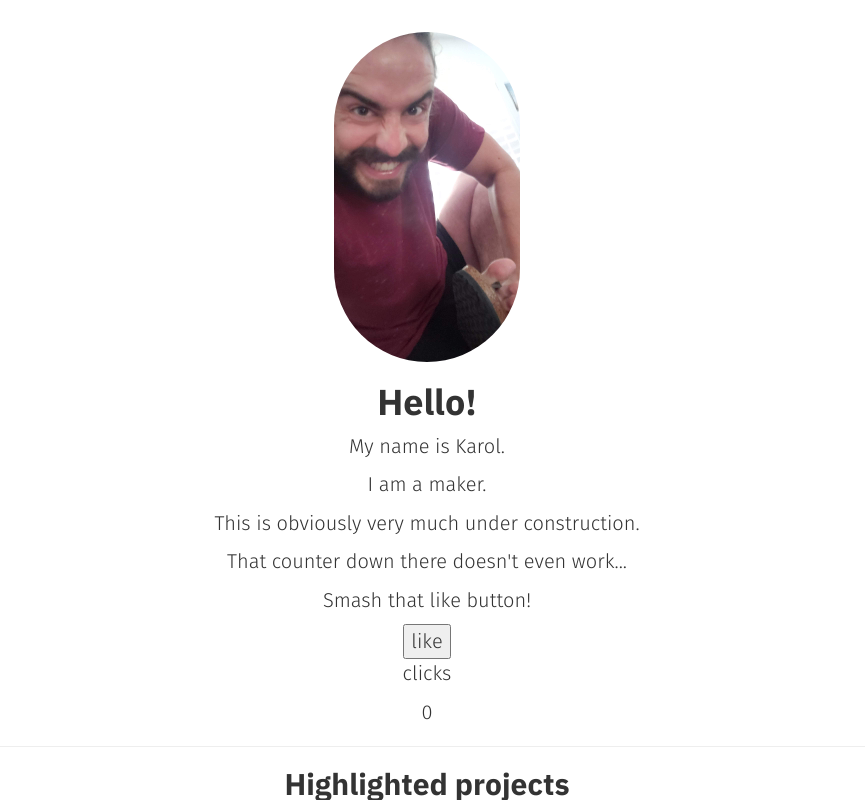
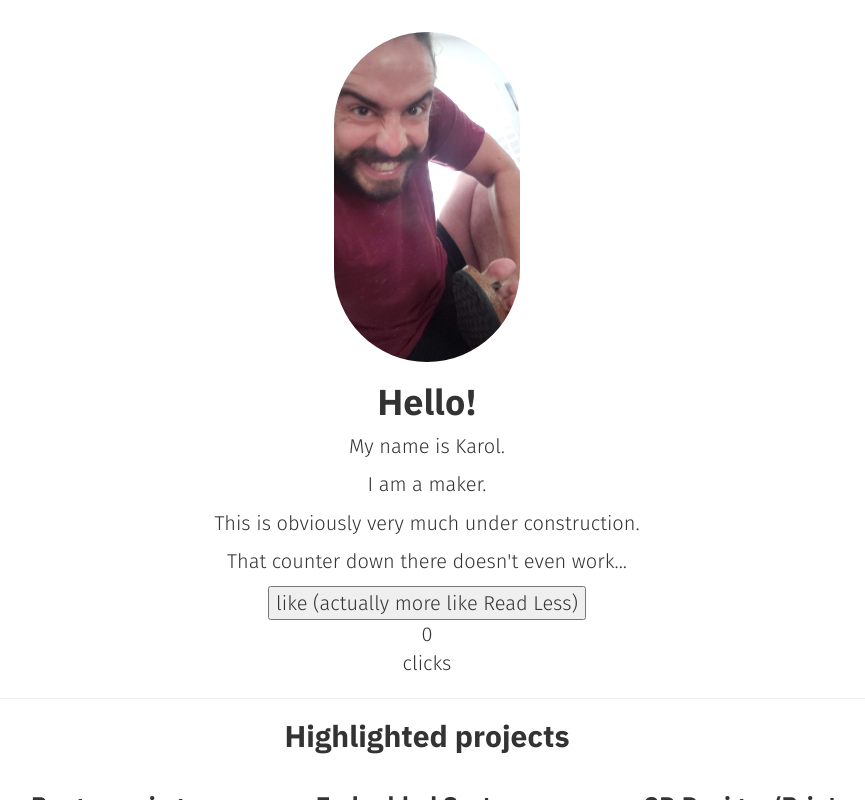
Before and after one commit to ryclorak/portfolio, a React (Create React App) app: page / in a window 1280 px wide. Both pictures are taken after a click on the button "Read more". Shown: the top 800 px of the page, without its empty margins (213-1078 px from the left). Built offline with nearby package versions, Linux system fonts and the light colour scheme.

Commit message:
reword intro

```diff
--- a/src/App.js
+++ b/src/App.js
@@ -28,13 +28,12 @@ class App extends Component {
             <div>
               <p>This is obviously very much under construction.</p>
               <p>That counter down there doesn't even work...</p>
-              <p>Smash that like button!</p>
               <div>
-                <button onClick={this.toggleDisplayBio}>like</button>
+                <button onClick={this.toggleDisplayBio}>like (actually more like Read Less)</button>
               </div>
               <div>
+                {clicks}
                 <p>clicks</p>
-                {clicks}
               </div>
             </div>
           ) : (
```
